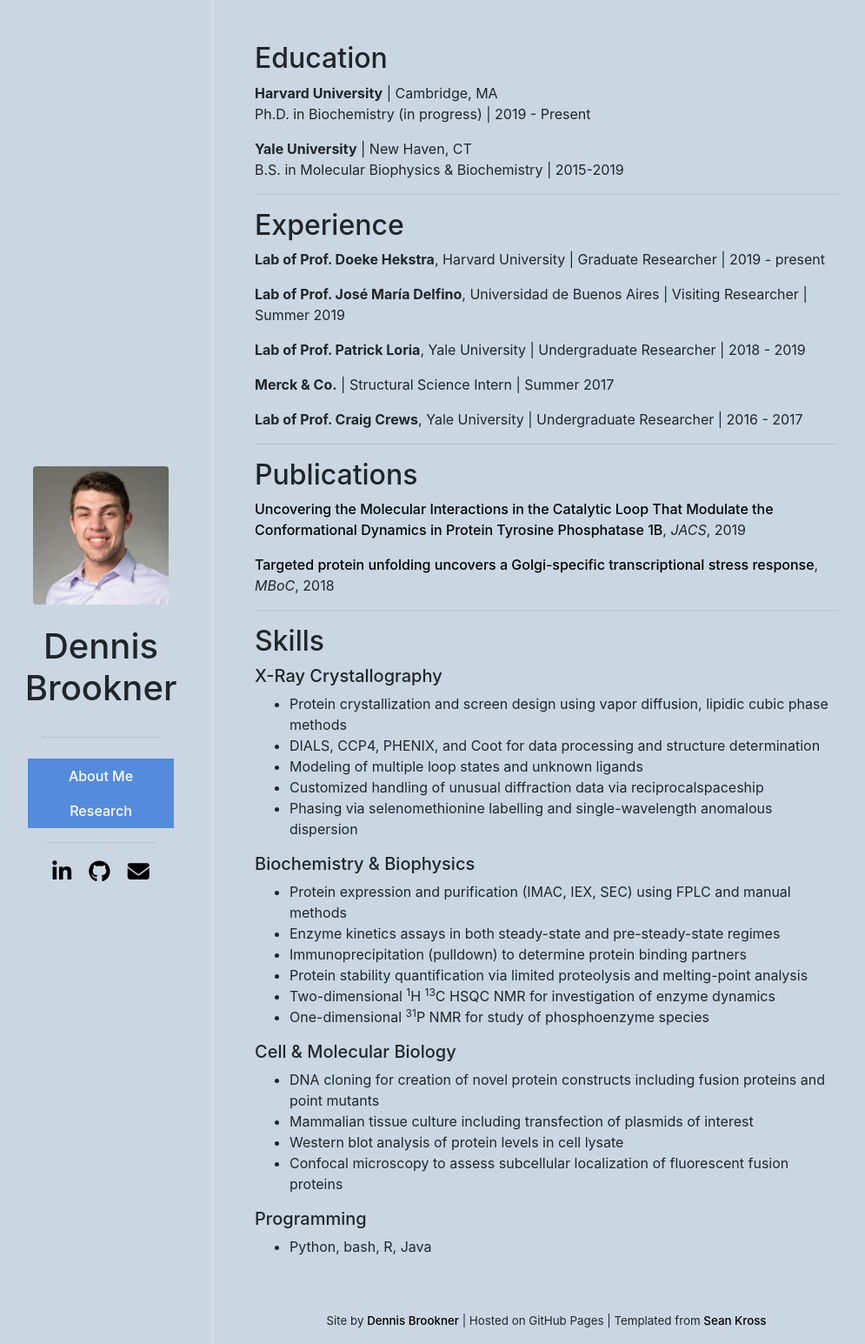
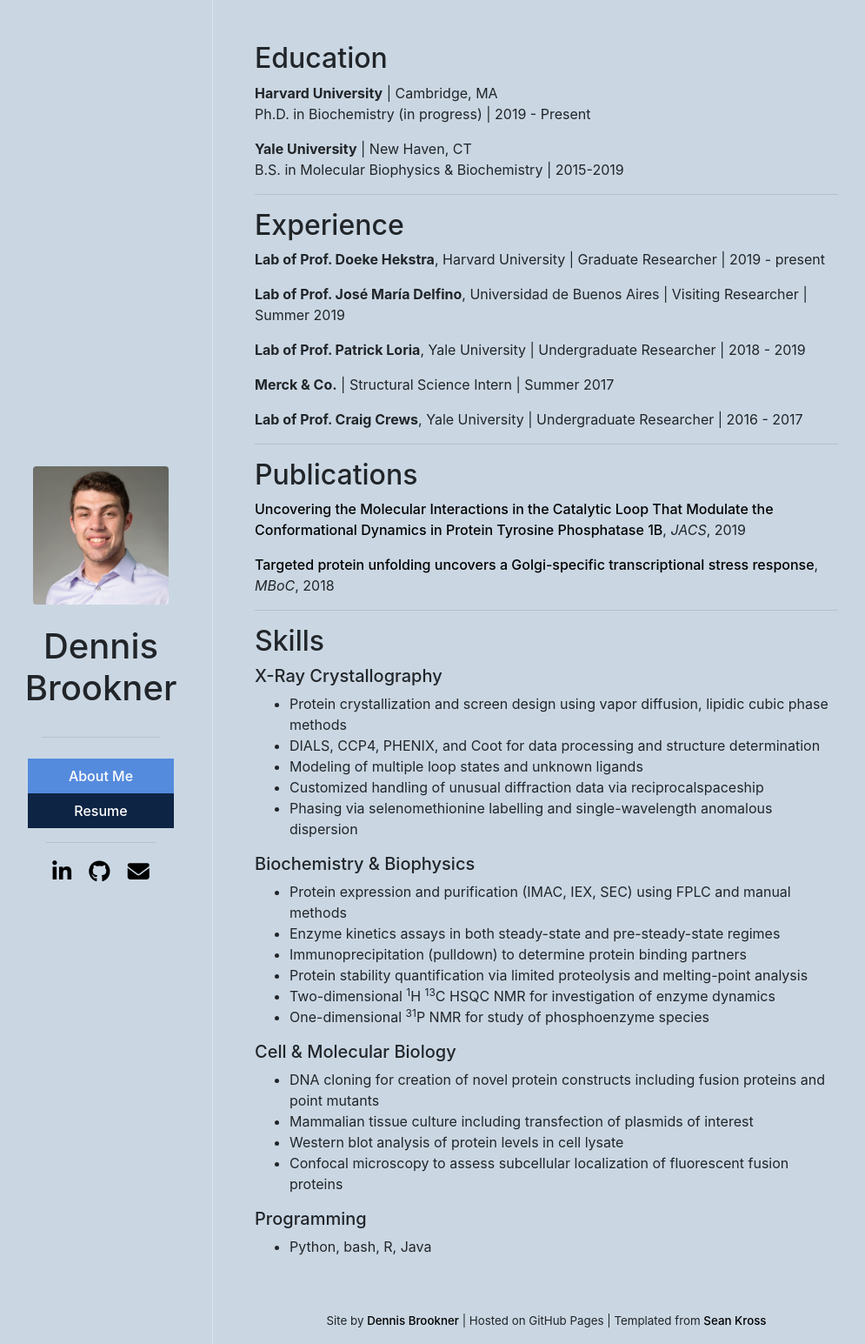
Before and after one commit to dennisbrookner/dennisbrookner.github.io, a Jekyll site: the page built from resume.md, in a window 1280 px wide. Shown: the whole page at 87% size, without its empty margins (140-1135 px from the left). Built offline with Jekyll 4.4.1, drawn with Linux system fonts in a browser that asks for light colours; nearby versions of some CDN libraries.

Commit message:
Update navigation.yml

```diff
--- a/_data/navigation.yml
+++ b/_data/navigation.yml
@@ -1,4 +1,4 @@
 - name: About Me
   link: /
-- name: Research
-  link: /research.html
+- name: Resume
+  link: /resume.html
```
